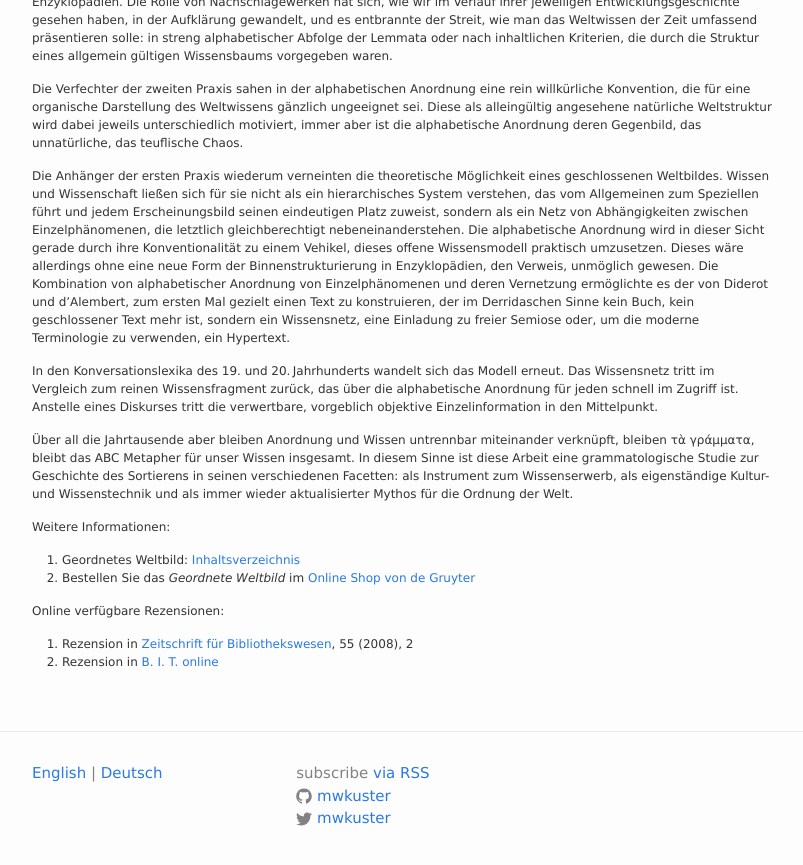
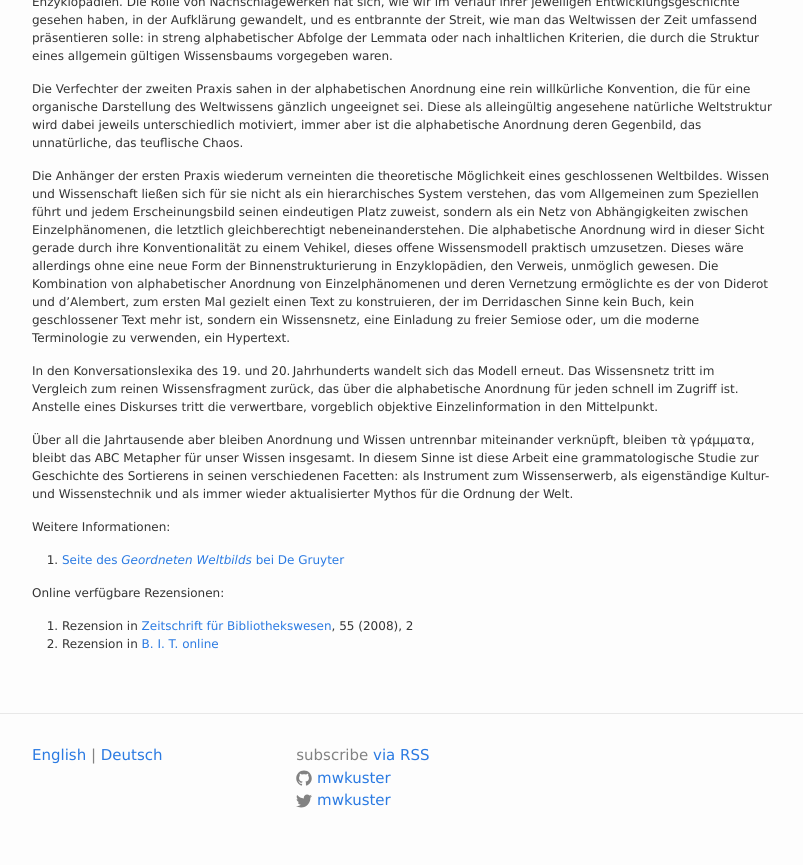
Before and after one commit to mwkuster/mwkuster.github.io, a Jekyll site: the page built from de/geordnetes_weltbild.md, in a window 1280 px wide and 900 px high, scrolled down 2065 px. Shown: the top 865 px of the window, without its empty margins (238-1041 px from the left). Built offline with Jekyll 4.4.1, drawn with Linux system fonts in a browser that asks for light colours.

Commit message:
Link to the De Gruyter page has changed

```diff
--- a/de/geordnetes_weltbild.md
+++ b/de/geordnetes_weltbild.md
@@ -50,8 +50,8 @@ In den Konversationslexika des 19. und 20. Jahrhunderts wandelt sich das Model
 
 Weitere Informationen:
 
-1. Geordnetes Weltbild:  <a href="http://www.degruyter.com/viewbooktoc/product/158657">Inhaltsverzeichnis</a>
-2.  Bestellen Sie das _Geordnete Weltbild_ im <a href="http://www.degruyter.com/view/product/158657">Online Shop von de Gruyter</a>
+1. <a href="https://doi.org/10.1515/9783110911848">Seite des _Geordneten Weltbilds_ bei De Gruyter</a>
+
 
 Online verfügbare Rezensionen:
 
```
Also changed, not shown: en/geordnetes_weltbild.md (+1 -3 lines).
